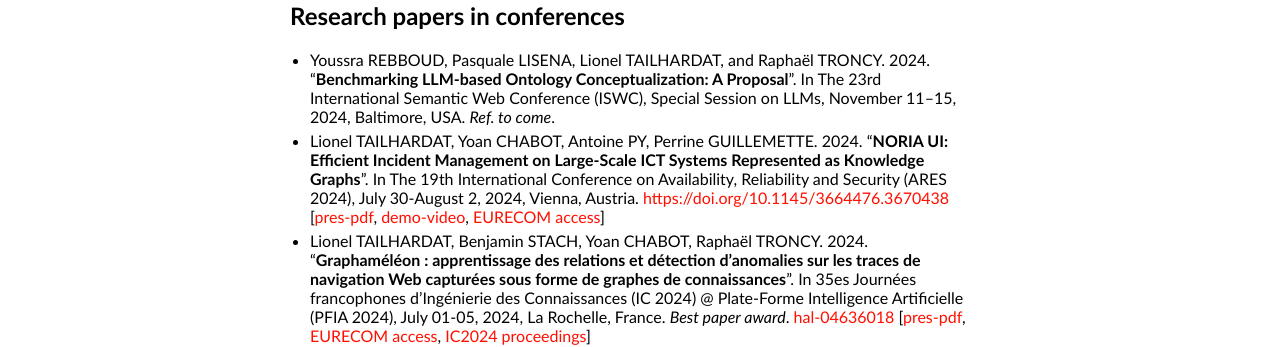
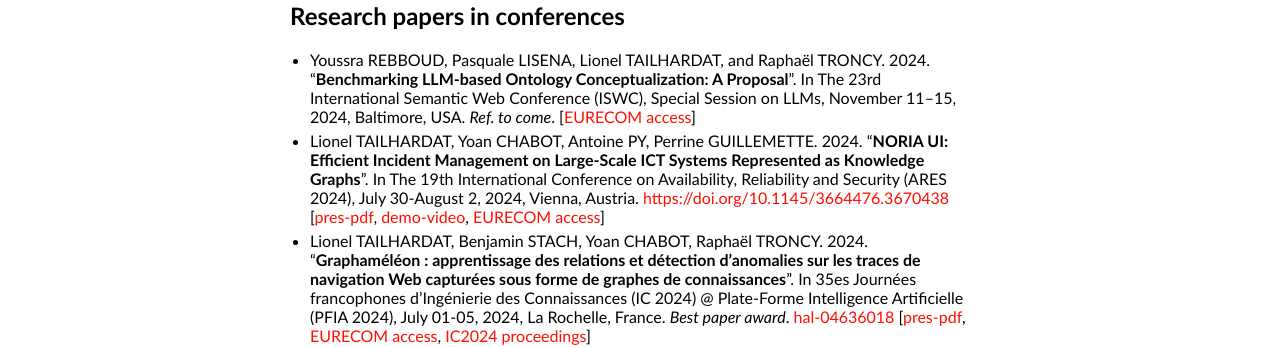
Before and after one commit to GenEars/GenEars.github.io, a Jekyll site: the page built from publications.md, in a window 1280 px wide. Shown: the part 144-491 px from the top of the page. Built offline with Jekyll 4.4.1, drawn with Linux system fonts in a browser that asks for light colours.

Commit message:
Added ISWC'24 EURECOM access link.
Signed-off-by: lionel.tailhardat <lionel.tailhardat@orange.com>

```diff
--- a/publications.md
+++ b/publications.md
@@ -8,7 +8,7 @@ title: Publications - Lionel TAILHARDAT
 * Youssra REBBOUD, Pasquale LISENA, Lionel TAILHARDAT, and Raphaël TRONCY. 2024.
   "**Benchmarking LLM-based Ontology Conceptualization: A Proposal**".
   In The 23rd International Semantic Web Conference (ISWC), Special Session on LLMs, November 11–15, 2024, Baltimore, USA.
-  *Ref. to come*.
+  *Ref. to come*. [[EURECOM access](https://www.eurecom.fr/publication/7944/)]
 * Lionel TAILHARDAT, Yoan CHABOT, Antoine PY, Perrine GUILLEMETTE. 2024.
   "**NORIA UI: Efficient Incident Management on Large-Scale ICT Systems Represented as Knowledge Graphs**".
   In The 19th International Conference on Availability, Reliability and Security (ARES 2024), July 30-August 2, 2024, Vienna, Austria.
```
